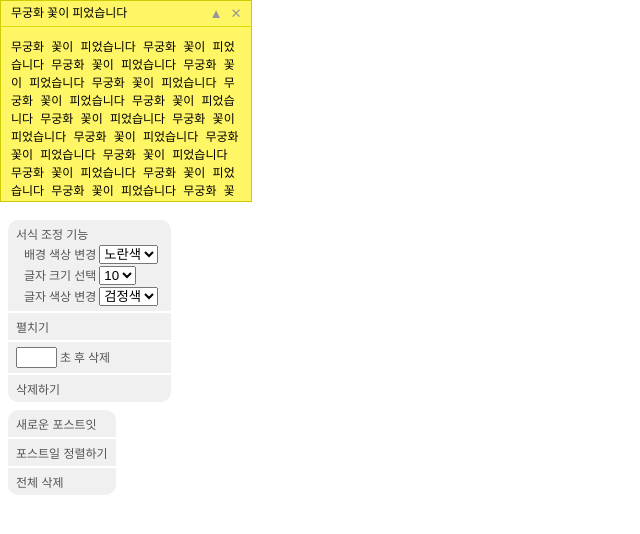
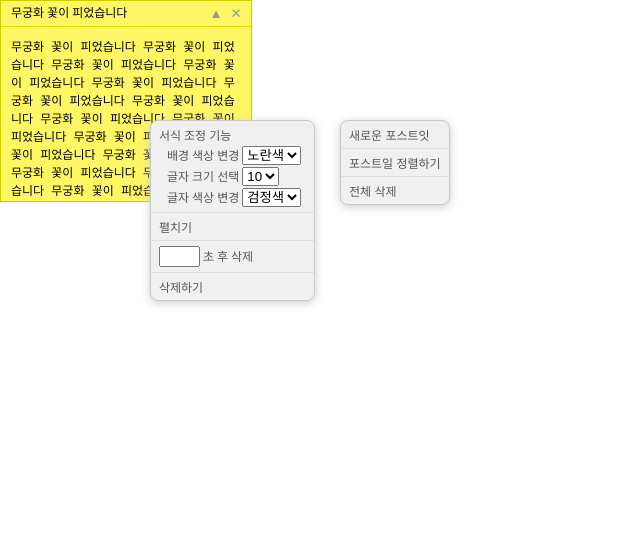
Before and after one commit to okchangwon/postit, a website built with webpack: page public/index.html in a window 1280 px wide. Shown: the whole page, without its empty margins (0-640 px from the left). Built offline with nearby package versions, Linux system fonts and the light colour scheme.

Commit message:
컨텍스트 메뉴 스타일 수정

```diff
--- a/public/css/postit.css
+++ b/public/css/postit.css
@@ -13,6 +13,7 @@
     border: 1px solid #cc0;
     background-color: #fff666;
     font-size: 12px;
+    font-family: "나눔고딕", "dotum";
 }
 
 .postit.fold {
@@ -100,7 +101,10 @@
     overflow: hidden;
     box-sizing: border-box;
     background-color: #f0f0f0;
-    border-radius: 10px;
+    border-radius: 8px;
+    border: 1px solid #c9c9c9;
+    box-shadow: 0px 2px 10px #ccc;
+    font-family: "나눔고딕", "dotum";
 }
 
 .postit-contextmenu .item {
@@ -110,7 +114,7 @@
     width: 100%;
     box-sizing: border-box;
     border: 0;
-    border-top: 2px solid #fff;
+    border-top: 1px solid #ddd;
     text-align: left;
     font-size: 12px;
     color: #555;
--- a/public/index.html
+++ b/public/index.html
@@ -28,7 +28,7 @@
   </div>
 
   <!-- 포스트잇 메뉴 -->
-  <div class="postit-contextmenu" style="top:220px;">
+  <div class="postit-contextmenu" style="left:150px; top:120px;">
     <div class="item normal-type">
       서식 조정 기능
       <div class="sub-item">
@@ -64,7 +64,7 @@
   </div>
 
   <!-- 보드 메뉴 -->
-  <div class="postit-contextmenu" style="top:410px;">
+  <div class="postit-contextmenu" style="left:340px; top:120px;">
     <button class="item btn-type">새로운 포스트잇</button>
     <button class="item btn-type">포스트일 정렬하기</button>
     <button class="item btn-type">전체 삭제</button>
```
